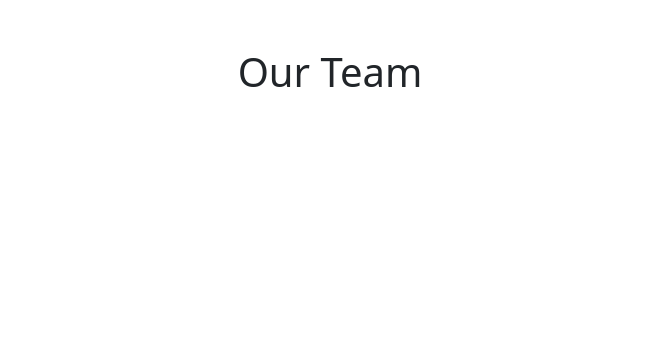
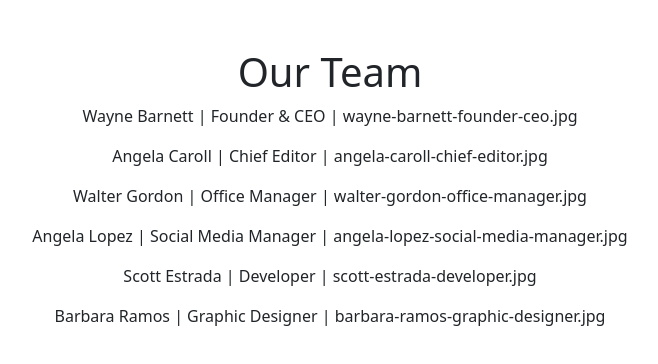
Before and after one commit to giuliaballestrero/js-our-team, a plain HTML site: page index.html in a window 1280 px wide. Shown: the whole page, without its empty margins (310-968 px from the left). Drawn offline with nearby package versions, Linux system fonts and the light colour scheme.

Commit message:
Add Milestone 2

```diff
--- a/index.html
+++ b/index.html
@@ -13,8 +13,11 @@
     <div class="container-fluid py-5">
         <div class="row text-center">
             <div class="col-12 d-flex justify-content-evenly">
-                <div id="box">
+                <div>
                     <h1>Our Team</h1>
+                    <div id="info-box">
+
+                    <div>
                 </div>
             </div>
         </div>
--- a/js/script.js
+++ b/js/script.js
@@ -34,14 +34,14 @@ role : "Chief Editor ",
 photo : "angela-caroll-chief-editor.jpg",
 },
 
-{ name : "Walter Gordon ",
+{ name : "Walter Gordon",
 role : "Office Manager",
 photo : "walter-gordon-office-manager.jpg",
 },
 
 { name : "Angela Lopez",
-role : "Social Media",
-photo : "Manager  angela-lopez-social-media-manager.jpg",
+role : "Social Media Manager",
+photo : "angela-lopez-social-media-manager.jpg",
 },
 
 { name : "Scott Estrada",
@@ -56,6 +56,15 @@ photo : "barbara-ramos-graphic-designer.jpg",
 
   ];
 
-  for (let info in team) {
-    console.log(info, "->", team[info])
-  }
+  let dati;
+  let infoBox = document.getElementById("info-box");
+
+
+
+    for (let info in team) {
+    console.log(team[info]);
+
+      const newP = document.createElement('p');
+      newP.innerHTML= team[info].name + " | " + team[info].role + " | " + team[info].photo;
+      infoBox.appendChild(newP);
+    };
```
